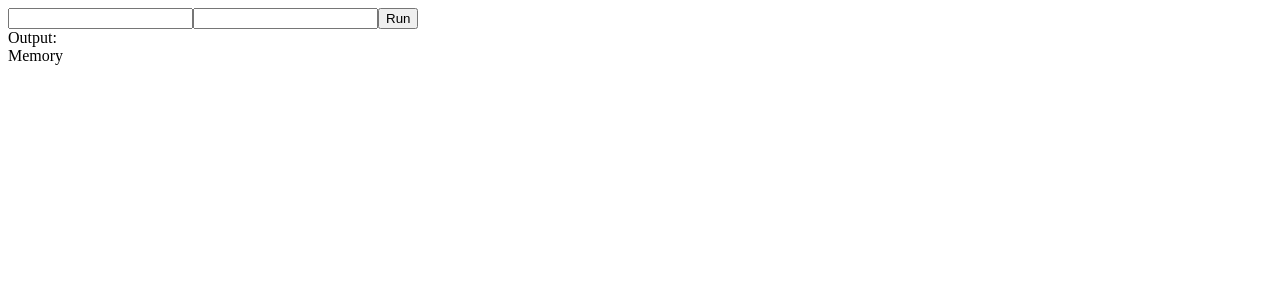
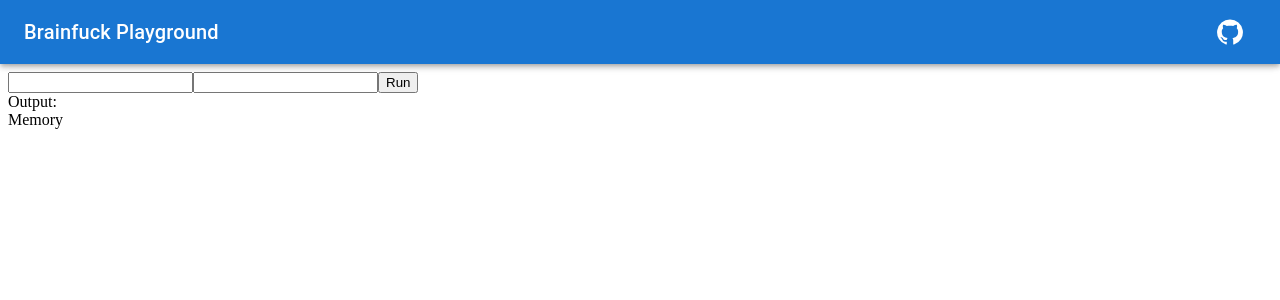
Before and after one commit to chvmvd/brainfuck-playground, a React (Vite) app: page / in a window 1280 px wide. Shown: the top 300 px of the page. Built offline with nearby package versions, Linux system fonts and the light colour scheme.

Commit message:
Create AppBar

```diff
--- a/src/App.tsx
+++ b/src/App.tsx
@@ -2,6 +2,8 @@
 import { type Memory } from "./components/brainfuckDefinitions";
 import brainfuckInterpreter from "./components/brainfuckInterpreter";
 import brainfuckSyntaxChecker from "./components/brainfuckSyntaxChecker";
+import { AppBar, Toolbar, Typography, IconButton } from "@mui/material";
+import GitHubIcon from "@mui/icons-material/GitHub";
 
 function App() {
   const [sourceCode, setSourceCode] = useState<string>("");
@@ -11,6 +13,21 @@
   const [pointer, setPointer] = useState<number>(0);
   return (
     <>
+      <AppBar>
+        <Toolbar>
+          <Typography variant="h6" component="div" sx={{ flexGrow: 1 }}>
+            Brainfuck Playground
+          </Typography>
+          <IconButton
+            color="inherit"
+            href="https://github.com/chvmvd/brainfuck-playground"
+            size="large"
+          >
+            <GitHubIcon fontSize="inherit" />
+          </IconButton>
+        </Toolbar>
+      </AppBar>
+      <Toolbar />
       <input
         type="text"
         value={sourceCode}
```
